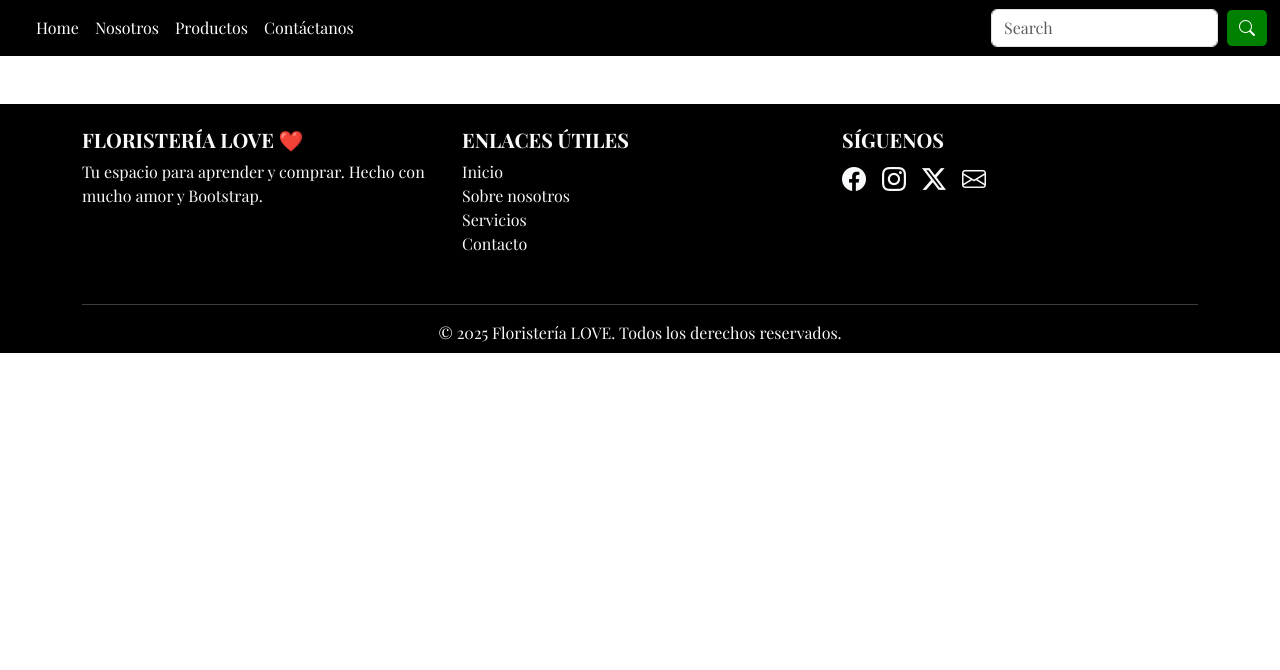
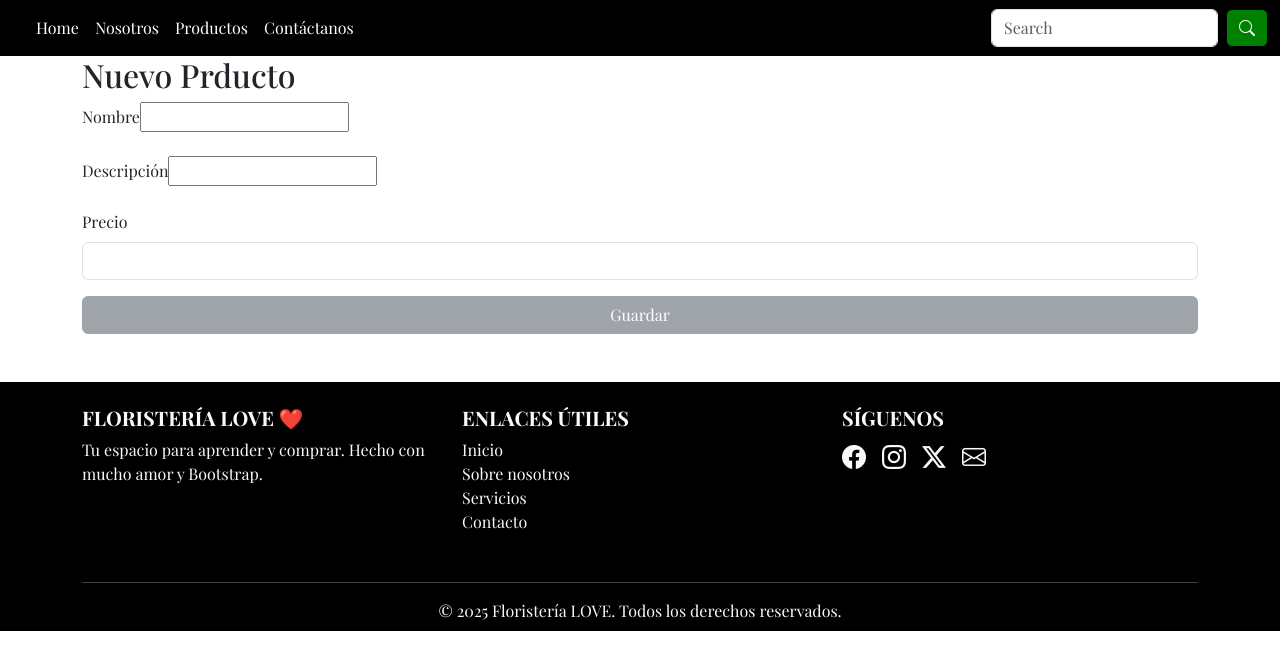
Before and after one commit to constanzagacek/Angular, an Angular app: page /new-product in a window 1280 px wide. Before the commit this address led to /. Shown: the top 670 px of the page. Built offline with nearby package versions, Linux system fonts and the light colour scheme; a web font is replaced by a local one.

Commit message:
Trabajando con las directivas de FormGroup y formularios reactivos. Creación de productos y agregado a una colección de Productos

```diff
--- a/src/app/app.routes.ts
+++ b/src/app/app.routes.ts
@@ -3,6 +3,7 @@ import { Home } from './pages/home/home';
 import { About } from './pages/about/about';
 import { Products } from './pages/products/products';
 import { Contact } from './pages/contact/contact';
+import { NewProduct } from './pages/products/secciones/new-product/new-product';
 
 export const routes: Routes = [
     /*Definimos la ruta general o la raíz en especifico que nos lleve a la ruta HOME -> principal*/
@@ -10,5 +11,6 @@ export const routes: Routes = [
     {path: "home", component: Home},
     {path: "about", component: About},
     {path: "products", component: Products},
-    {path: "contact", component: Contact}
+    {path: "contact", component: Contact},
+    {path: "new-product", component: NewProduct}
 ];
--- a/src/app/pages/products/secciones/new-product/new-product.html
+++ b/src/app/pages/products/secciones/new-product/new-product.html
@@ -2,21 +2,27 @@
     <h2>Nuevo Prducto</h2>
 
     <!--Inserto etiqueta "formGroup" para crear un formulario y lo iguala a su nombre-->
-    <!--<form [formGroup]="formGroup">
+    <!--[formGroup] es una directiva de formularios reactivos. Básicamente los agrupa y los guarda -->
+    <form [formGroup]="nuevoProducto" (ngSubmit)="crearProducto()"> <!--((ngSubmit)="" : Envia la información-->
         <div class="mb-3">
             <label for="nombre" class="form-label">Nombre</label>
-            <input id="nombre" type="text" class="form-label">
+            <!--formControlName es un atributo que víncula la información de mi propiedad-->
+            <input id="nombre" type="text" class="form-label" formControlName="nombre">
+        </div>
+
+        <div class="mb-3">
+            <label for="descrip" class="form-label">Descripción</label>
+            <input id="descrip" type="text" class="form-label" formControlName="descrip">
         </div>
 
         <div class=" mb-3">
-             <label for="precio" class="form-label">Precio</label>
-            <input id="precio" type="number" class="form-control">
+            <label for="precio" class="form-label">Precio</label>
+            <input id="precio" type="number" class="form-control" formControlName="precio">
         </div>
 
-        <div class="mb-3"></div>
-
-        <div class="mb-3"></div>
-
-        <div class="mb-3"></div>
-    </form>-->
+        <!--El botón se deshabilita cuando el "nuevoPorducto" no es válido
+        Ej.: Faltan campos por rellenar o no cumplen con el valor esperado -->
+        <button type="submit" class="btn btn-secondary w-100" [disabled]="!nuevoProducto.valid">Guardar</button>
+        <!--Disabled es para deshabilitarlo según alguna condición-->
+    </form>
 </div>
--- a/src/app/pages/products/secciones/new-product/new-product.ts
+++ b/src/app/pages/products/secciones/new-product/new-product.ts
@@ -1,6 +1,7 @@
 import { Component } from '@angular/core';
 import { Productos } from '../../../../models/productos'
 import { FormControl, FormGroup, ReactiveFormsModule, Validators } from "@angular/forms";
+import { ThisReceiver } from '@angular/compiler';
 
 /*
 FormControl: Controlador de cada dato ingreado en el formulario.
@@ -11,11 +12,61 @@ Validators: Valida los datos ingresados en un formulario.
 
 @Component({
   selector: 'app-new-product',
-  imports: [],
+  imports: [ReactiveFormsModule],
   templateUrl: './new-product.html',
   styleUrl: './new-product.css'
 })
 
 export class NewProduct {
+  // Propiedad PRIVADA -> Información aensible
+
+  private contadorId = 1;
+
+  // Colección de productos de tipo PRODUCTO
+
+  coleccionProductos: Productos[] = [];
+
+  // Instancia que se vincula con el formulario desde el HTML
+
+  /* nombrePropiedad: new Control ->
+   string -> "" / number -> null
+   Validators.required -> Validado como valor requerido estrictamente */
+
+  nuevoProducto = new FormGroup({ // Intancia que nuevoProducto es una agrupación de datos
+    // Para activarlas usamos FormCOntrol, si son strings van "" y si son de tipo number se coloca null
+    nombre: new FormControl("", Validators.required),
+    descrip: new FormControl("", Validators.required),
+    precio: new FormControl(null, Validators.required),
+    // img: new FormControl("", Validators.required),
+    // alt: new FormControl("", Validators.required)
+  })
+
+  /**
+   * @descripcion Método de creación de productos según la interfaz "Productos"
+   */
+  crearProducto(): void {
+    if (this.nuevoProducto.valid) {
+      const nuevoProducto: Productos = {
+        // id -> Para que sea autoincrementable
+        id: this.contadorId++,
+        /* Para el resto de propiedades, le asignamos desde el formulario el valor que se recibió desde su
+        casilla o formControlName*/
+        nombre: this.nuevoProducto.value.nombre!,
+        precio: this.nuevoProducto.value.precio!,
+        descrip: this.nuevoProducto.value.descrip!
+      }
+
+      // Agregamos nuevo producto a la colección de productos
+      this.coleccionProductos.push(nuevoProducto);
+
+      console.log("Productos agregados: ", nuevoProducto);
+      console.log("Clección actual de productos", this.coleccionProductos);
+
+      // Reseteamos el formulario
+      this.nuevoProducto.reset()
+    }
+  }
+
+
 
 }
```
Also changed, not shown: src/app/models/productos.ts (+11 -4 lines).
